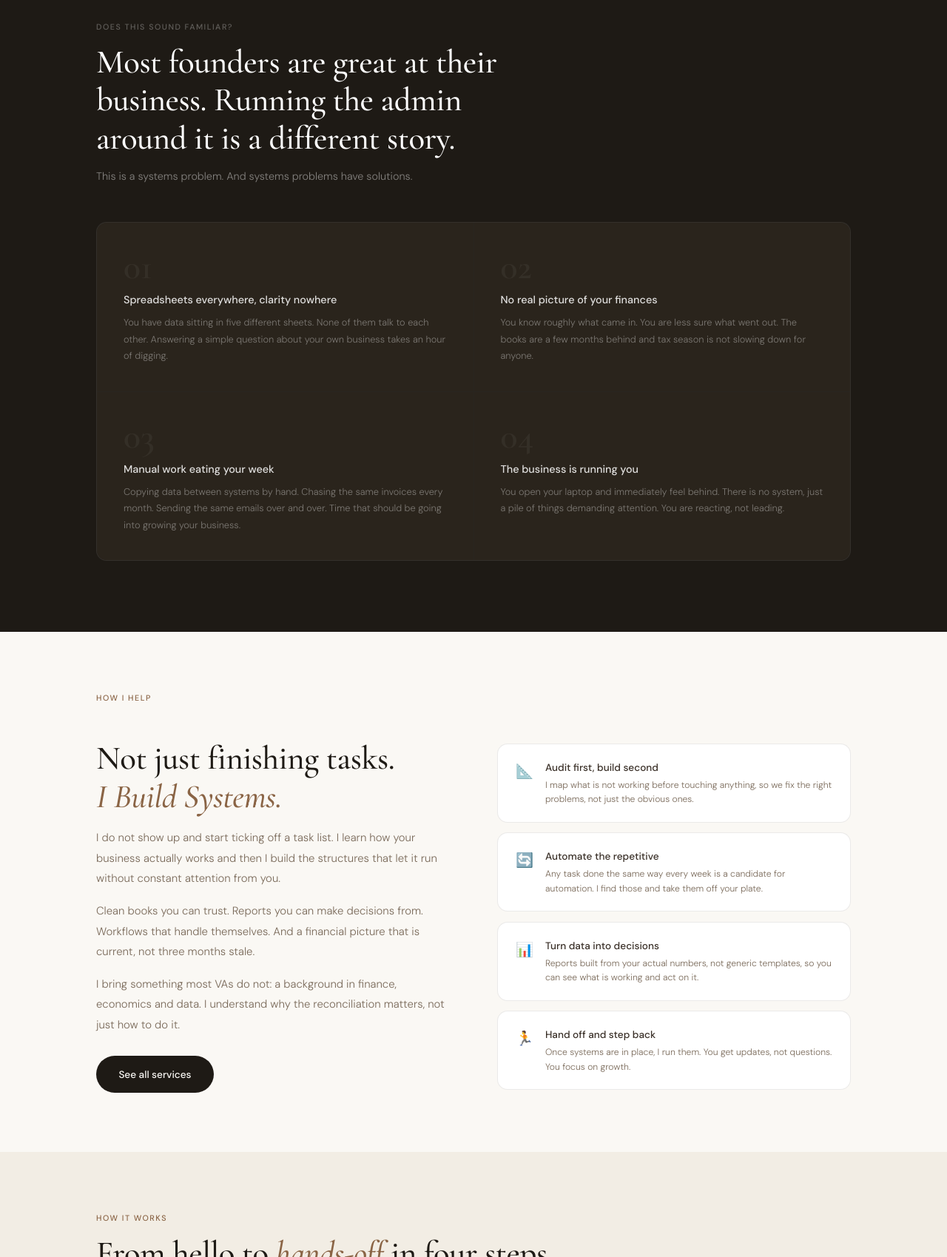
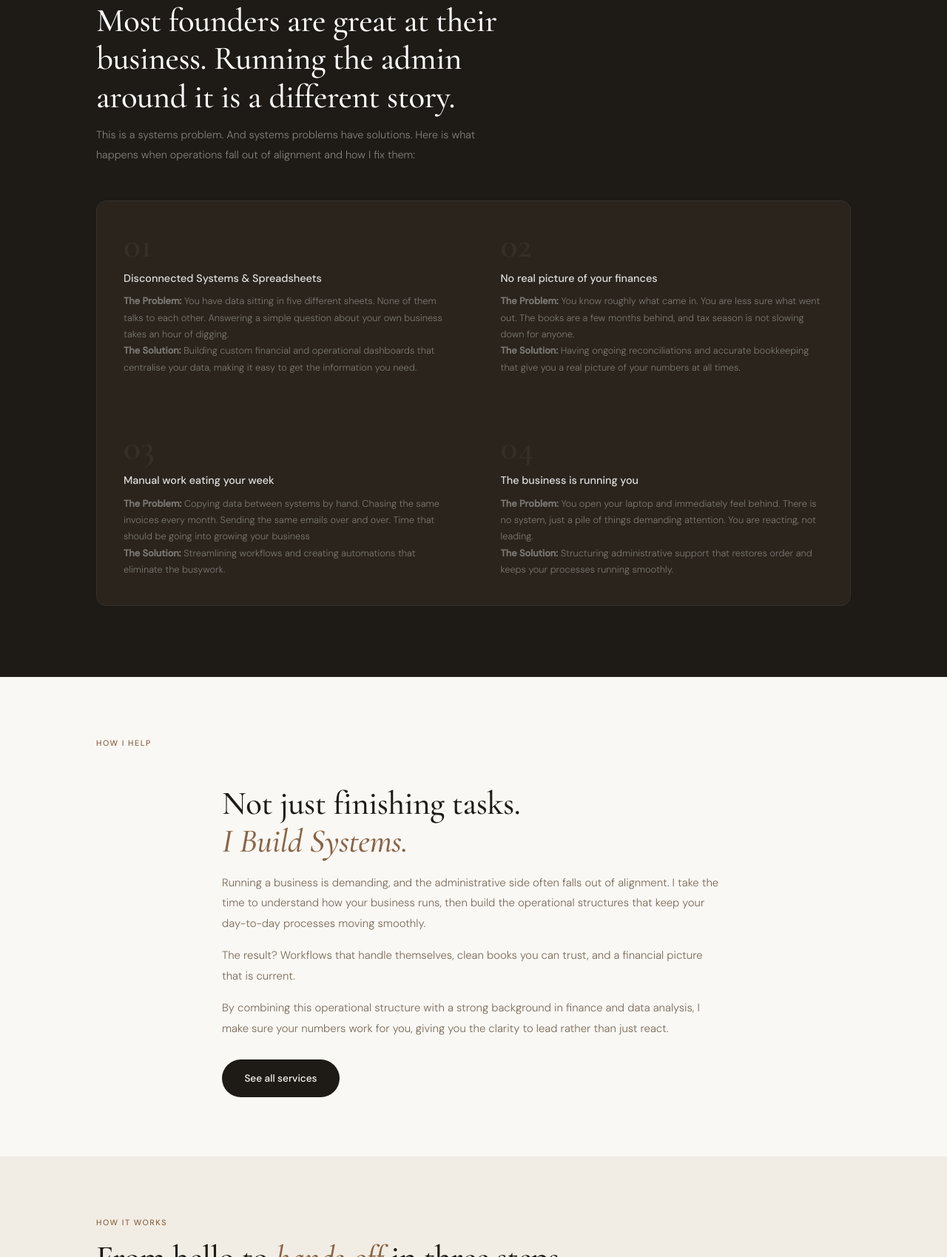
Before and after one commit to Monicah-git/Portfolio, a plain HTML site: page index.html in a window 1280 px wide. Shown: the part 1101-2800 px from the top of the page at 74% size. Drawn offline with nearby package versions, Linux system fonts and the light colour scheme.

Commit message:
5/4/2026

```diff
--- a/index.html
+++ b/index.html
@@ -411,7 +411,7 @@ footer p{font-size:0.7rem;color:var(--text3)}
     <div class="hero">
       <div class="hero-badge"><span class="hero-badge-dot"></span> Open to new clients</div>
       <h1>Your books are behind.<br>Your inbox is chaos.<br><em>I fix that.</em></h1>
-      <p class="hero-sub">I learn how your business runs, then build systems that keep your processes running smoothly, and make sure your <strong>numbers are working for you.</strong></p>
+      <p class="hero-sub">I learn how your business runs, build systems that keep your processes running smoothly, and turn your financial data into<strong>a strategic advantage.</strong></p>
       <div class="hero-actions">
         <a href="https://calendly.com/monicahmburu/one-on-one" target="_blank" class="btn">Book a free discovery call</a>
         <a href="javascript:void(0)" onclick="return show('cases')" class="btn-ghost">See case studies</a>
@@ -438,45 +438,50 @@ footer p{font-size:0.7rem;color:var(--text3)}
     </div>
   </div>
 
-  <div class="strip">
-    <div class="strip-inner">
-      <div class="strip-item"><span class="strip-dot"></span> Bookkeeping and Reconciliations</div>
-      <div class="strip-item"><span class="strip-dot"></span> Excel VBA and Automation</div>
-      <div class="strip-item"><span class="strip-dot"></span> Data Analysis and Dashboards</div>
-      <div class="strip-item"><span class="strip-dot"></span> Executive Admin Support</div>
-    </div>
-  </div>
-
-  <div class="problem-section">
+ <div class="problem-section">
     <div class="wrap">
       <span class="eyebrow reveal" style="color:rgba(255,255,255,0.3)">Does this sound familiar?</span>
       <h2 class="reveal" style="color:#fff;max-width:560px">Most founders are great at their business. Running the admin around it is a different story.</h2>
-      <p class="reveal" style="color:rgba(255,255,255,0.45);font-size:0.9rem;font-weight:300;max-width:520px;margin-top:0.75rem;margin-bottom:3rem;line-height:1.85">This is a systems problem. And systems problems have solutions.</p>
+      <p class="reveal" style="color:rgba(255,255,255,0.45);font-size:0.9rem;font-weight:300;max-width:520px;margin-top:0.75rem;margin-bottom:3rem;line-height:1.85">This is a systems problem. And systems problems have solutions. Here is what happens when operations fall out of alignment and how I fix them:</p>
       <div class="problem-grid reveal">
-        <div class="prob-item"><div class="prob-n">01</div><h3>Spreadsheets everywhere, clarity nowhere</h3><p>You have data sitting in five different sheets. None of them talk to each other. Answering a simple question about your own business takes an hour of digging.</p></div>
-        <div class="prob-item"><div class="prob-n">02</div><h3>No real picture of your finances</h3><p>You know roughly what came in. You are less sure what went out. The books are a few months behind and tax season is not slowing down for anyone.</p></div>
-        <div class="prob-item"><div class="prob-n">03</div><h3>Manual work eating your week</h3><p>Copying data between systems by hand. Chasing the same invoices every month. Sending the same emails over and over. Time that should be going into growing your business.</p></div>
-        <div class="prob-item"><div class="prob-n">04</div><h3>The business is running you</h3><p>You open your laptop and immediately feel behind. There is no system, just a pile of things demanding attention. You are reacting, not leading.</p></div>
+        <div class="prob-item">
+            <div class="prob-n">01</div>
+            <h3>Disconnected Systems & Spreadsheets</h3>
+            <p><strong>The Problem:</strong> You have data sitting in five different sheets. None of them talks to each other. Answering a simple question about your own business takes an hour of digging.</p>
+            <p><strong>The Solution:</strong> Building custom financial and operational dashboards that centralise your data, making it easy to get the information you need.</p>
+        </div>
+        <div class="prob-item">
+            <div class="prob-n">02</div>
+            <h3>No real picture of your finances</h3>
+            <p><strong>The Problem:</strong> You know roughly what came in. You are less sure what went out. The books are a few months behind, and tax season is not slowing down for anyone.</p>
+            <p><strong>The Solution:</strong> Having ongoing reconciliations and accurate bookkeeping that give you a real picture of your numbers at all times.</p>
+        </div>
+        <div class="prob-item">
+            <div class="prob-n">03</div>
+            <h3>Manual work eating your week</h3>
+            <p><strong>The Problem:</strong> Copying data between systems by hand. Chasing the same invoices every month. Sending the same emails over and over. Time that should be going into growing your business</p>
+            <p><strong>The Solution:</strong> Streamlining workflows and creating automations that eliminate the busywork.</p>
+        </div>
+        <div class="prob-item">
+            <div class="prob-n">04</div>
+            <h3>The business is running you</h3>
+            <p><strong>The Problem:</strong> You open your laptop and immediately feel behind. There is no system, just a pile of things demanding attention. You are reacting, not leading.</p>
+            <p><strong>The Solution:</strong> Structuring administrative support that restores order and keeps your processes running smoothly.</p>
+        </div>
       </div>
     </div>
-  </div>
+</div>
 
-  <section>
+<section>
     <div class="wrap">
       <span class="eyebrow reveal">How I help</span>
-      <div class="wid-grid">
-        <div class="reveal">
+      <div class="wid-grid" style="display: flex; justify-content: center;">
+        <div class="reveal" style="max-width: 680px; width: 100%;">
           <h2>Not just finishing tasks.<br><em>I Build Systems.</em></h2>
-          <p style="font-size:0.93rem;color:var(--text2);font-weight:300;line-height:1.85;margin-top:1rem;margin-bottom:1rem">I do not show up and start ticking off a task list. I learn how your business actually works and then I build the structures that let it run without constant attention from you.</p>
-          <p style="font-size:0.93rem;color:var(--text2);font-weight:300;line-height:1.85;margin-bottom:1rem">Clean books you can trust. Reports you can make decisions from. Workflows that handle themselves. And a financial picture that is current, not three months stale.</p>
-          <p style="font-size:0.93rem;color:var(--text2);font-weight:300;line-height:1.85;margin-bottom:1.75rem">I bring something most VAs do not: a background in finance, economics and data. I understand why the reconciliation matters, not just how to do it.</p>
+          <p style="font-size:0.93rem;color:var(--text2);font-weight:300;line-height:1.85;margin-top:1rem;margin-bottom:1rem">Running a business is demanding, and the administrative side often falls out of alignment. I take the time to understand how your business runs, then build the operational structures that keep your day-to-day processes moving smoothly.</p>
+          <p style="font-size:0.93rem;color:var(--text2);font-weight:300;line-height:1.85;margin-bottom:1rem">The result? Workflows that handle themselves, clean books you can trust, and a financial picture that is current.</p>
+          <p style="font-size:0.93rem;color:var(--text2);font-weight:300;line-height:1.85;margin-bottom:1.75rem">By combining this operational structure with a strong background in finance and data analysis, I make sure your numbers work for you, giving you the clarity to lead rather than just react.</p>
           <a href="javascript:void(0)" onclick="return show('services')" class="btn">See all services</a>
-        </div>
-        <div class="sol-cards reveal">
-          <div class="sol-card"><div class="sol-ico">📐</div><div><h4>Audit first, build second</h4><p>I map what is not working before touching anything, so we fix the right problems, not just the obvious ones.</p></div></div>
-          <div class="sol-card"><div class="sol-ico">🔄</div><div><h4>Automate the repetitive</h4><p>Any task done the same way every week is a candidate for automation. I find those and take them off your plate.</p></div></div>
-          <div class="sol-card"><div class="sol-ico">📊</div><div><h4>Turn data into decisions</h4><p>Reports built from your actual numbers, not generic templates, so you can see what is working and act on it.</p></div></div>
-          <div class="sol-card"><div class="sol-ico">🏃</div><div><h4>Hand off and step back</h4><p>Once systems are in place, I run them. You get updates, not questions. You focus on growth.</p></div></div>
         </div>
       </div>
     </div>
@@ -485,12 +490,11 @@ footer p{font-size:0.7rem;color:var(--text3)}
   <section style="background:var(--warm)">
     <div class="wrap">
       <span class="eyebrow reveal">How it works</span>
-      <h2 class="reveal">From hello to <em>hands-off</em> in four steps.</h2>
+      <h2 class="reveal">From hello to <em>hands-off</em> in three steps.</h2>
       <div class="process-row">
-        <div class="proc-step reveal"><div class="proc-circle">1</div><h3>Understand</h3><p>We talk through your business, your current setup, and what fixed actually looks like for you.</p></div>
-        <div class="proc-step reveal"><div class="proc-circle">2</div><h3>Organise</h3><p>I audit what exists and build the structure it needs. Clean books, documented processes, data where it should be.</p></div>
-        <div class="proc-step reveal"><div class="proc-circle">3</div><h3>Automate</h3><p>Anything repetitive gets automated. Reports, reminders, data transfers. Built once, running forever.</p></div>
-        <div class="proc-step reveal"><div class="proc-circle">4</div><h3>Deliver</h3><p>I run the systems. You get regular updates and your only focus is the work only you can do.</p></div>
+        <div class="proc-step reveal"><div class="proc-circle">1</div><h3>Audit & Organize</h3><p>We map out what isn't working—from disconnected spreadsheets to manual admin bottlenecks—to fix the root cause, not just the symptoms.</p></div>
+        <div class="proc-step reveal"><div class="proc-circle">2</div><h3>Build & Automate</h3><p>I design structured systems, clean up your books, and build custom workflows or VBA tools so your processes run without constant effort from you.</p></div>
+        <div class="proc-step reveal"><div class="proc-circle">3</div><h3>Analyze & Maintain</h3><p>I run the systems and turn your day-to-day data into clear, current financial insights, leaving you free to focus on growth.</p></div>
       </div>
     </div>
   </section>
```
